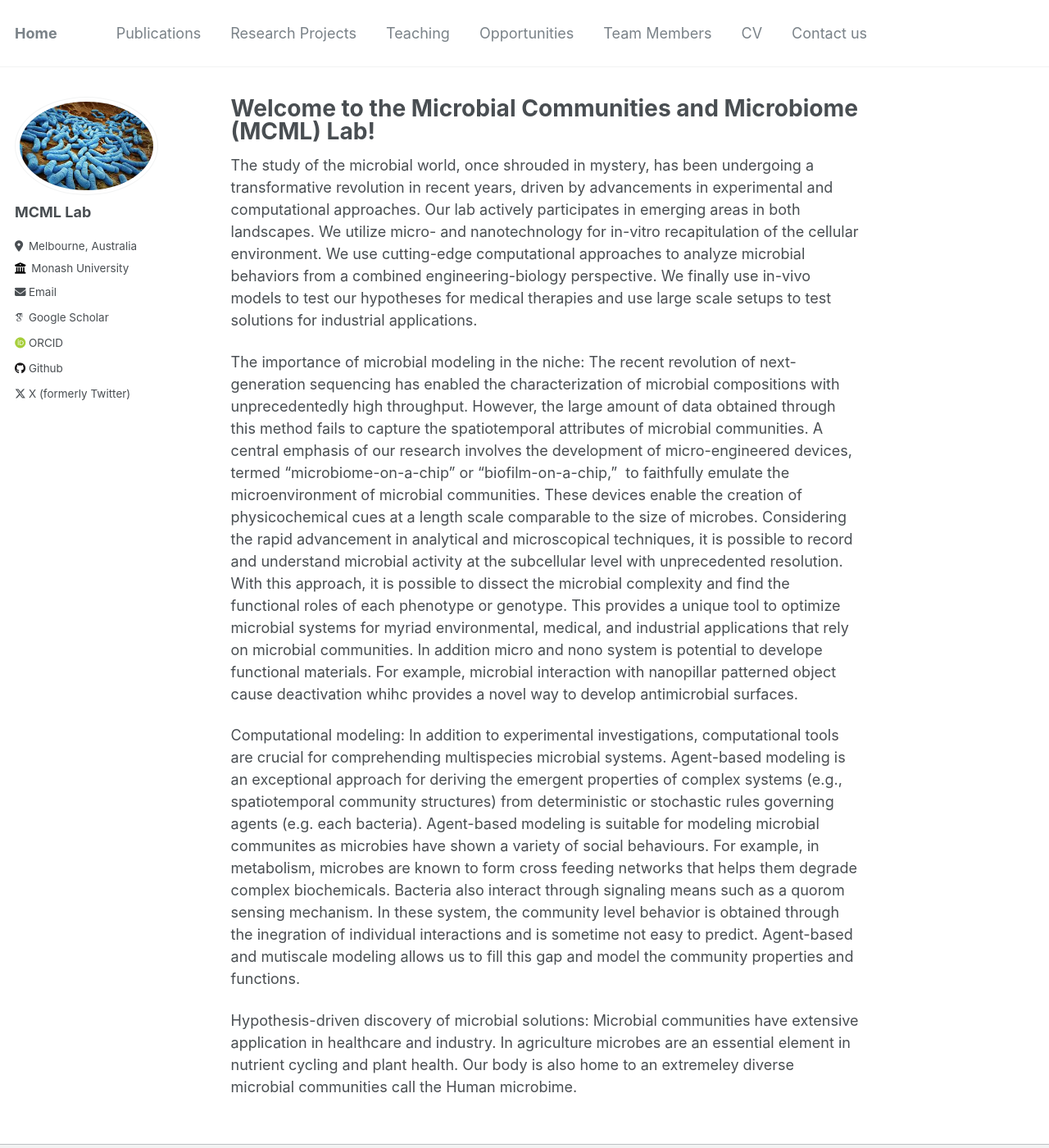
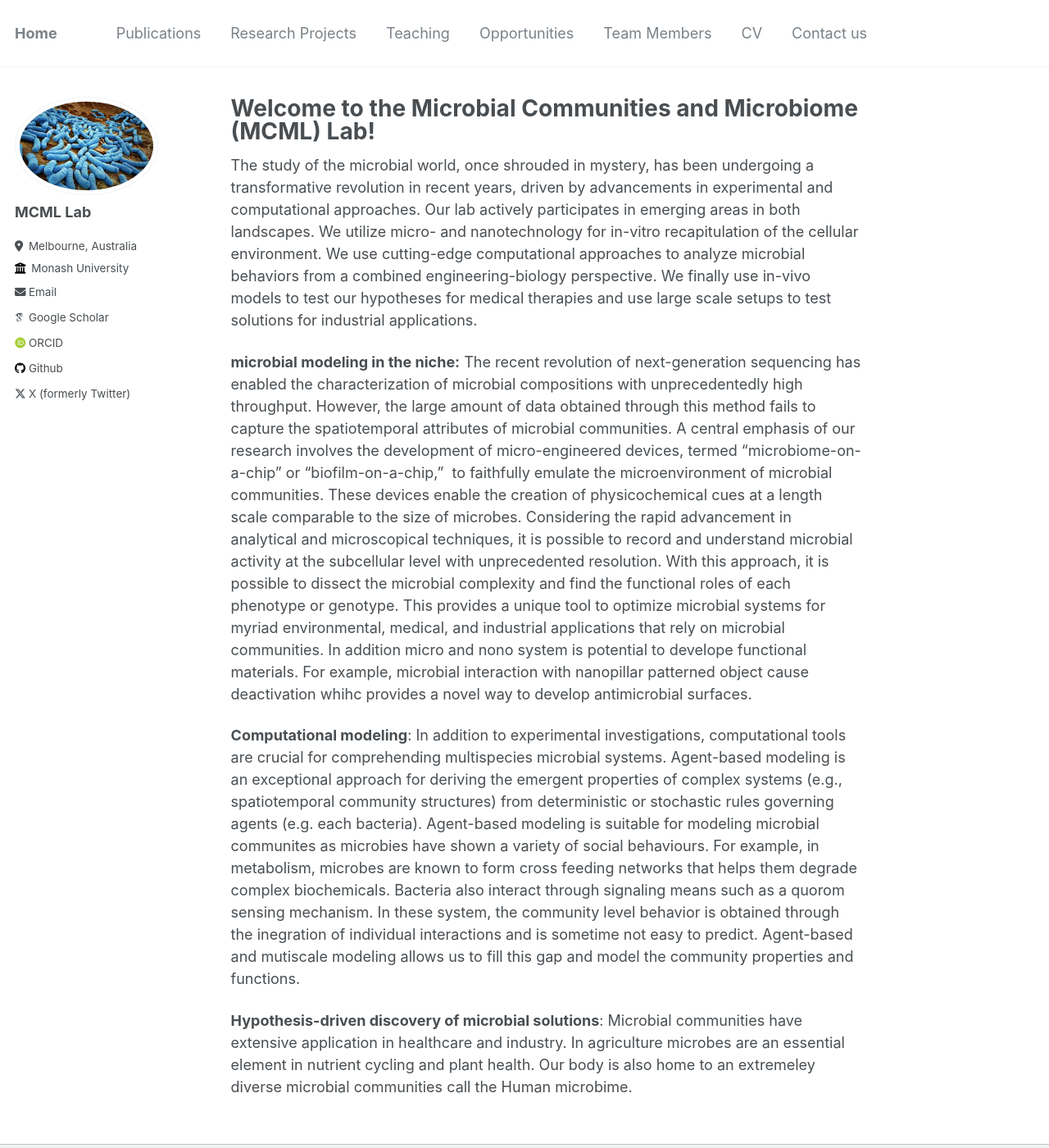
Before and after one commit to AminValiei/valieilab, a Jekyll site: the page built from _pages/about.md, in a window 1280 px wide and 1400 px high. Shown: the whole window at 82% size. Built offline with Jekyll 4.4.1, drawn with Linux system fonts in a browser that asks for light colours; some web fonts are replaced; a file with an impossible date is left out.

Commit message:
Update about.md

```diff
--- a/_pages/about.md
+++ b/_pages/about.md
@@ -9,11 +9,11 @@
 
 The study of the microbial world, once shrouded in mystery, has been undergoing a transformative revolution in recent years, driven by advancements in experimental and computational approaches. Our lab actively participates in emerging areas in both landscapes. We utilize micro- and nanotechnology for in-vitro recapitulation of the cellular environment. We use cutting-edge computational approaches to analyze microbial behaviors from a combined engineering-biology perspective. We finally use in-vivo models to test our hypotheses for medical therapies and use large scale setups to test solutions for industrial applications.
 
-The importance of microbial modeling in the niche: The recent revolution of next-generation sequencing has enabled the characterization of microbial compositions with unprecedentedly high throughput. However, the large amount of data obtained through this method fails to capture the spatiotemporal attributes of microbial communities. A central emphasis of our research involves the development of micro-engineered devices, termed "microbiome-on-a-chip" or "biofilm-on-a-chip,"  to faithfully emulate the microenvironment of microbial communities. These devices enable the creation of physicochemical cues at a length scale comparable to the size of microbes. Considering the rapid advancement in analytical and microscopical techniques, it is possible to record and understand microbial activity at the subcellular level with unprecedented resolution. With this approach, it is possible to dissect the microbial complexity and find the functional roles of each phenotype or genotype. This provides a unique tool to optimize microbial systems for myriad environmental, medical, and industrial applications that rely on microbial communities. In addition micro and nono system is potential to develope functional materials. For example, microbial interaction with nanopillar patterned object cause deactivation whihc provides a novel way to develop antimicrobial surfaces.
+**microbial modeling in the niche:** The recent revolution of next-generation sequencing has enabled the characterization of microbial compositions with unprecedentedly high throughput. However, the large amount of data obtained through this method fails to capture the spatiotemporal attributes of microbial communities. A central emphasis of our research involves the development of micro-engineered devices, termed "microbiome-on-a-chip" or "biofilm-on-a-chip,"  to faithfully emulate the microenvironment of microbial communities. These devices enable the creation of physicochemical cues at a length scale comparable to the size of microbes. Considering the rapid advancement in analytical and microscopical techniques, it is possible to record and understand microbial activity at the subcellular level with unprecedented resolution. With this approach, it is possible to dissect the microbial complexity and find the functional roles of each phenotype or genotype. This provides a unique tool to optimize microbial systems for myriad environmental, medical, and industrial applications that rely on microbial communities. In addition micro and nono system is potential to develope functional materials. For example, microbial interaction with nanopillar patterned object cause deactivation whihc provides a novel way to develop antimicrobial surfaces.
 
-Computational modeling: In addition to experimental investigations, computational tools are crucial for comprehending multispecies microbial systems. Agent-based modeling is an exceptional approach for deriving the emergent properties of complex systems (e.g., spatiotemporal community structures) from deterministic or stochastic rules governing agents (e.g. each bacteria). Agent-based modeling is suitable for modeling microbial communites as microbies have shown a variety of social behaviours. For example, in metabolism, microbes are known to form cross feeding networks that helps them degrade complex biochemicals. Bacteria also interact through signaling means such as a quorom sensing mechanism. In these system, the community level behavior is obtained through the inegration of individual interactions and is sometime not easy to predict. Agent-based and mutiscale modeling allows us to fill this gap and model the community properties and functions.
+**Computational modeling**: In addition to experimental investigations, computational tools are crucial for comprehending multispecies microbial systems. Agent-based modeling is an exceptional approach for deriving the emergent properties of complex systems (e.g., spatiotemporal community structures) from deterministic or stochastic rules governing agents (e.g. each bacteria). Agent-based modeling is suitable for modeling microbial communites as microbies have shown a variety of social behaviours. For example, in metabolism, microbes are known to form cross feeding networks that helps them degrade complex biochemicals. Bacteria also interact through signaling means such as a quorom sensing mechanism. In these system, the community level behavior is obtained through the inegration of individual interactions and is sometime not easy to predict. Agent-based and mutiscale modeling allows us to fill this gap and model the community properties and functions.
 
-Hypothesis-driven discovery of microbial solutions: Microbial communities have extensive application in healthcare and industry. In agriculture microbes are an essential element in nutrient cycling and plant health. Our body is also home to an extremeley diverse microbial communities call the Human microbime.
+**Hypothesis-driven discovery of microbial solutions**: Microbial communities have extensive application in healthcare and industry. In agriculture microbes are an essential element in nutrient cycling and plant health. Our body is also home to an extremeley diverse microbial communities call the Human microbime.
 
 
 
```
